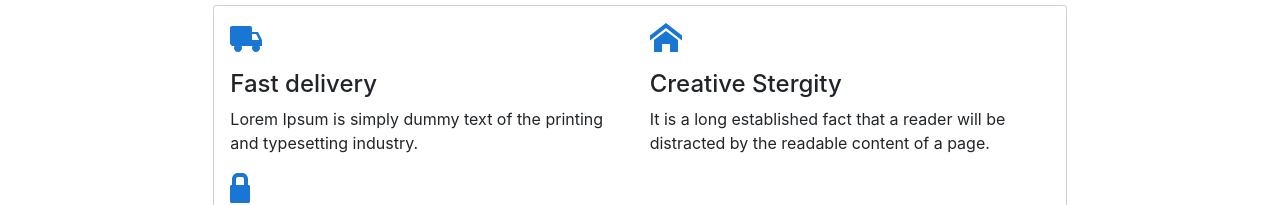
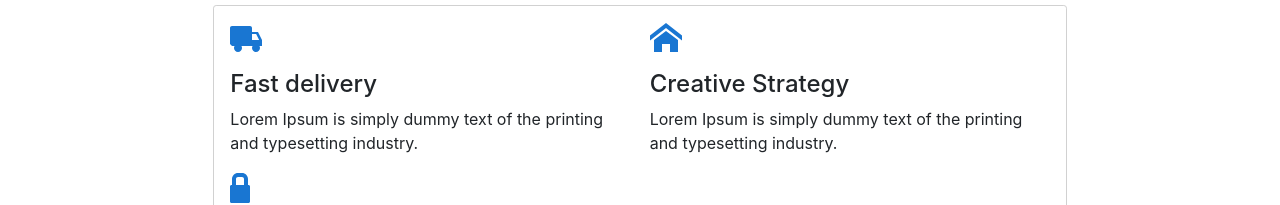
Before and after one commit to rohbdn07/e-commerceApp-React-redux, a React (Create React App) app in the folder frontend/: page / in a window 1280 px wide. Shown: the part 652-857 px from the top of the page. Built offline with nearby package versions, Linux system fonts and the light colour scheme; no server answers.

Commit message:
typo corrected

```diff
--- a/frontend/src/Components/E-services/Eservices.js
+++ b/frontend/src/Components/E-services/Eservices.js
@@ -12,24 +12,24 @@ export default function Eservices() {
                      <ImTruck className="icon" />
                      <h4> Fast delivery </h4>
                      <p>
-                Lorem Ipsum is simply dummy text of the printing and typesetting
-                industry.
+                        Lorem Ipsum is simply dummy text of the printing and
+                        typesetting industry.
                      </p>
                   </div>
                   <div className="inner_middle">
                      <ImHome className="icon" />
-              <h4> Creative Stergity </h4>
+                     <h4> Creative Strategy</h4>
                      <p>
-                It is a long established fact that a reader will be distracted
-                by the readable content of a page.
+                        Lorem Ipsum is simply dummy text of the printing and
+                        typesetting industry.
                      </p>
                   </div>
                   <div className="inner_right">
                      <ImLock className="icon" />
                      <h4> High Secure </h4>
                      <p>
-                Lorem Ipsum is simply dummy text of the printing and typesetting
-                industry.
+                        Lorem Ipsum is simply dummy text of the printing and
+                        typesetting industry.
                      </p>
                   </div>
                </div>
```
Lines whose indentation alone changed are shown as unchanged.
